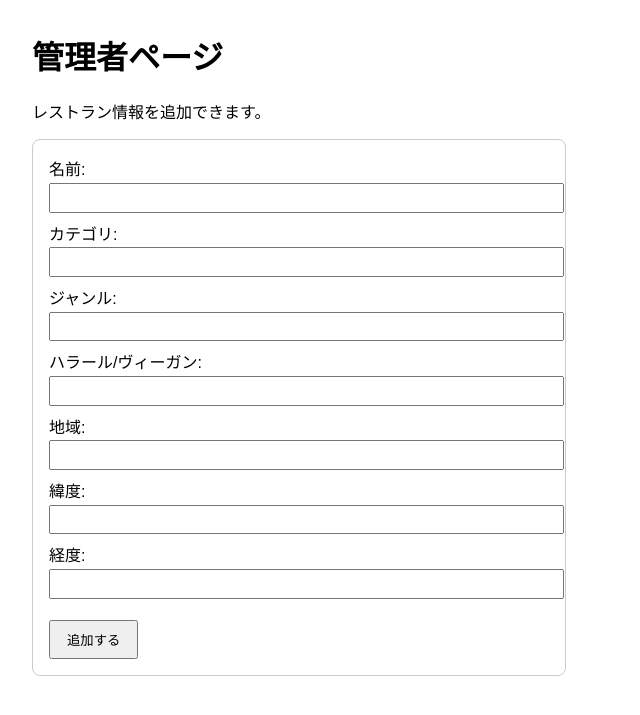
After one commit to sakufumi/HaLa-Veggie-Foodie, a Flask app: page /admin/add in a window 1280 px wide. The commit adds this page. Shown: the top 715 px of the page, without its empty margins (0-640 px from the left). Run offline with Flask 3, Linux system fonts and the light colour scheme.

```diff
--- a/app.py
+++ b/app.py
@@ -1,14 +1,17 @@
-from flask import Flask, render_template, request
+from csv import register_dialect
+from flask import Flask, render_template, request, redirect, url_for
 from flask_sqlalchemy import SQLAlchemy
 from sqlalchemy import Float
 
 app = Flask(__name__)
 app.config["SQLALCHEMY_DATABASE_URI"] = "sqlite:///restaurants.db"
 app.config["SQLALCHEMY_TRACK_MODIFICATIONS"] = False
+app.secret_key = "your_secret_key"  # セッション管理などに必要
 
 db = SQLAlchemy(app)
 
 
+# レストランモデル
 class Restaurant(db.Model):
     id = db.Column(db.Integer, primary_key=True)
     name = db.Column(db.String(100))
@@ -19,21 +22,20 @@ class Restaurant(db.Model):
     latitude = db.Column(Float)
     longtitude = db.Column(Float)
 
+
 # 🔍 検索ページ（トップ）
 @app.route("/")
 def index():
     genre = request.args.get("genre")
     type = request.args.get("type")
-    area = request.args.get("area")  # 地域フィルターも追加！
-    print(area)
+    area = request.args.get("area")
     query = Restaurant.query
     if genre:
         query = query.filter(Restaurant.genre.contains(genre))
     if type:
         query = query.filter(Restaurant.halal_or_veg.contains(type))
     if area:
-        query = query.filter(Restaurant.area.contains(area))  # 地域はcategory列で管理
-
+        query = query.filter(Restaurant.area.contains(area))
     restaurants = query.all()
     return render_template("index.html", restaurants=restaurants)
 
@@ -44,5 +46,34 @@ def map():
     return render_template("map.html")
 
 
+# # 🔐 管理ページ（表示）
+# @app.route("/admin")
+# def admin():
+#     return render_template("admin.html")
+
+
+# ✏️ 管理ページ（追加処理）
+@app.route("/admin/add", methods=["GET", "POST"])
+def add_restaurant():
+    if request.method == "POST":
+        try:
+            new_restaurant = Restaurant(
+                name=request.form["name"],
+                category=request.form["category"],
+                genre=request.form["genre"],
+                halal_or_veg=request.form["halal_or_veg"],
+                area=request.form["area"],
+                latitude=float(request.form["latitude"]),
+                longtitude=float(request.form["longtitude"]),
+            )
+            db.session.add(new_restaurant)
+            db.session.commit()
+            return redirect(url_for("index"))
+        except Exception as e:
+            return f"追加に失敗しました: {e}", 400
+            return redirect(url_for("add_restaurant"))
+    return render_template("admin.html")
+
+
 if __name__ == "__main__":
     app.run(debug=True)
--- /dev/null
+++ b/templates/admin.html
@@ -0,0 +1,63 @@
+<!DOCTYPE html>
+<html lang="ja">
+<head>
+    <meta charset="UTF-8">
+    <meta name="viewport" content="width=device-width, initial-scale=1.0">
+    <title>管理者ページ</title>
+    <style>
+        body {
+            font-family: sans-serif;
+            margin: 2em;
+        }
+        form {
+            margin-top: 1em;
+            padding: 1em;
+            border: 1px solid #ccc;
+            border-radius: 8px;
+            max-width: 500px;
+        }
+        label {
+            display: block;
+            margin-bottom: 0.5em;
+        }
+        input {
+            width: 100%;
+            padding: 0.4em;
+            margin-top: 0.2em;
+        }
+        button {
+            margin-top: 1em;
+            padding: 0.6em 1.2em;
+        }
+    </style>
+</head>
+<body>
+    <h1>管理者ページ</h1>
+    <p>レストラン情報を追加できます。</p>
+
+    <form action="/admin/add" method="POST">
+        <label>名前:
+            <input type="text" name="name" required>
+        </label>
+        <label>カテゴリ:
+            <input type="text" name="category">
+        </label>
+        <label>ジャンル:
+            <input type="text" name="genre">
+        </label>
+        <label>ハラール/ヴィーガン:
+            <input type="text" name="halal_or_veg">
+        </label>
+        <label>地域:
+            <input type="text" name="area">
+        </label>
+        <label>緯度:
+            <input type="text" name="latitude">
+        </label>
+        <label>経度:
+            <input type="text" name="longtitude">
+        </label>
+        <button type="submit">追加する</button>
+    </form>
+</body>
+</html>
--- a/templates/index.html
+++ b/templates/index.html
@@ -11,9 +11,9 @@
 
 <body>
   <header style="text-align: center; margin-bottom: 20px;">
-    <img src="{{ url_for('static', filename='img/logo.png') }}" alt="HaLa Veggie Foodie Logo" style="height: 80px; margin-bottom: 10px;">
+    <img src="{{ url_for('static', filename='img/logo.png') }}" alt="HaLa Veggie Foodie Logo">
     <h1 style="color: #88b04b; font-family: 'Quicksand', sans-serif;">HaLa Veggie Foodie</h1>
-    <p style="color: #555; font-size: 16px;">Iwate Restaurant Search</p>
+    <p style="color: #555; font-size: 30px;">Iwate Restaurant Search</p>
   </header>
 
   <div class="container">
@@ -61,7 +61,7 @@
     // エリアマーカー＋英語ラベル
     const areas = [
       { name: "Looney", coords: [39.658366813317066, 141.15665587062819] },
-      { name: "Karakoma", coords: [39.705052,141.158594] },
+      { name: "Karakoma", coords: [39.705052, 141.158594] },
       { name: "Chef", coords: [39.69818385635047, 141.02387523448388] },
       { name: "Usagi Botanica", coords: [39.701275155519355, 141.02387523448388] }
     ];
```
Also changed, not shown: static/style.css (+17 -4 lines), static/img/logo.png (added).
